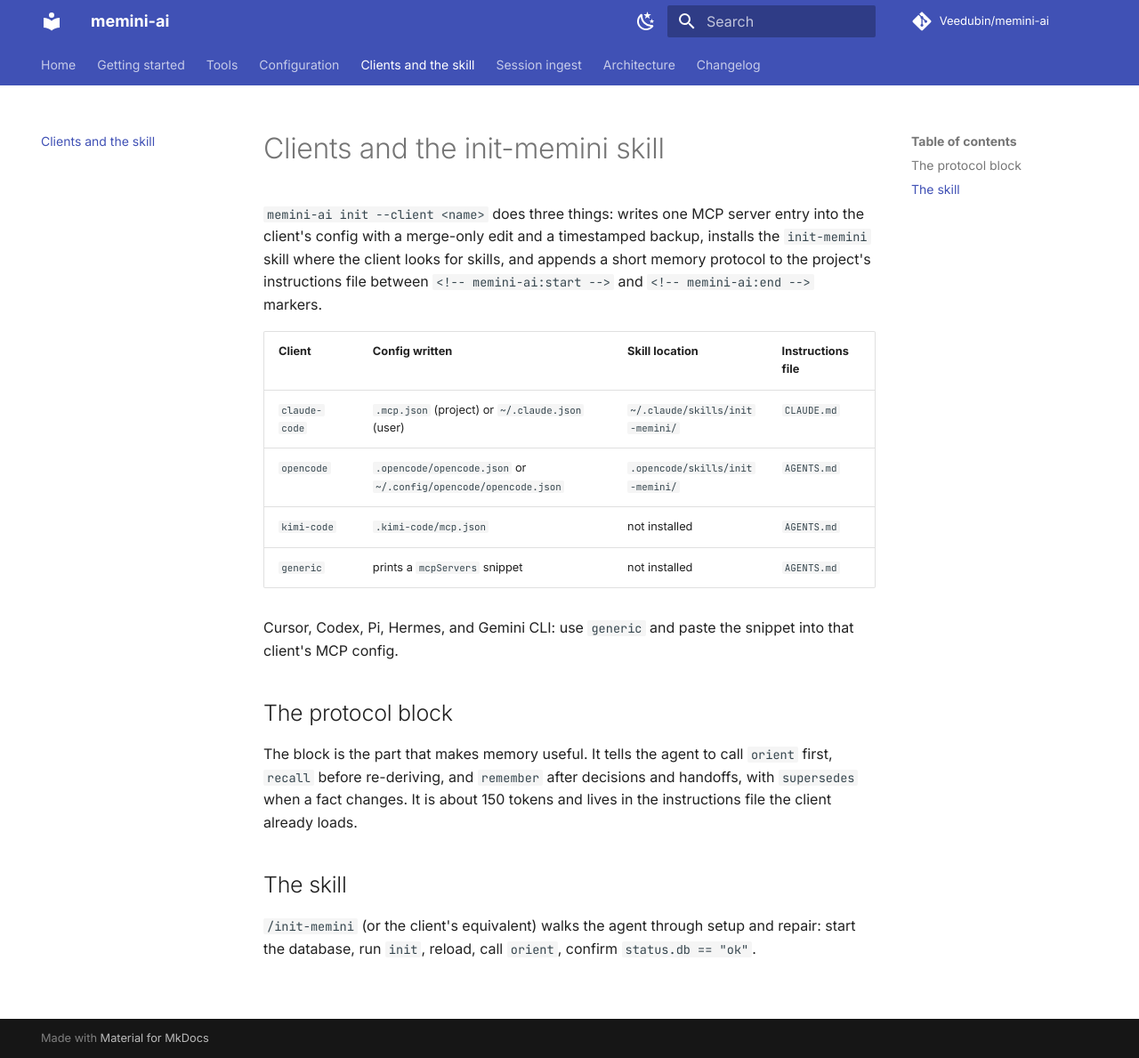
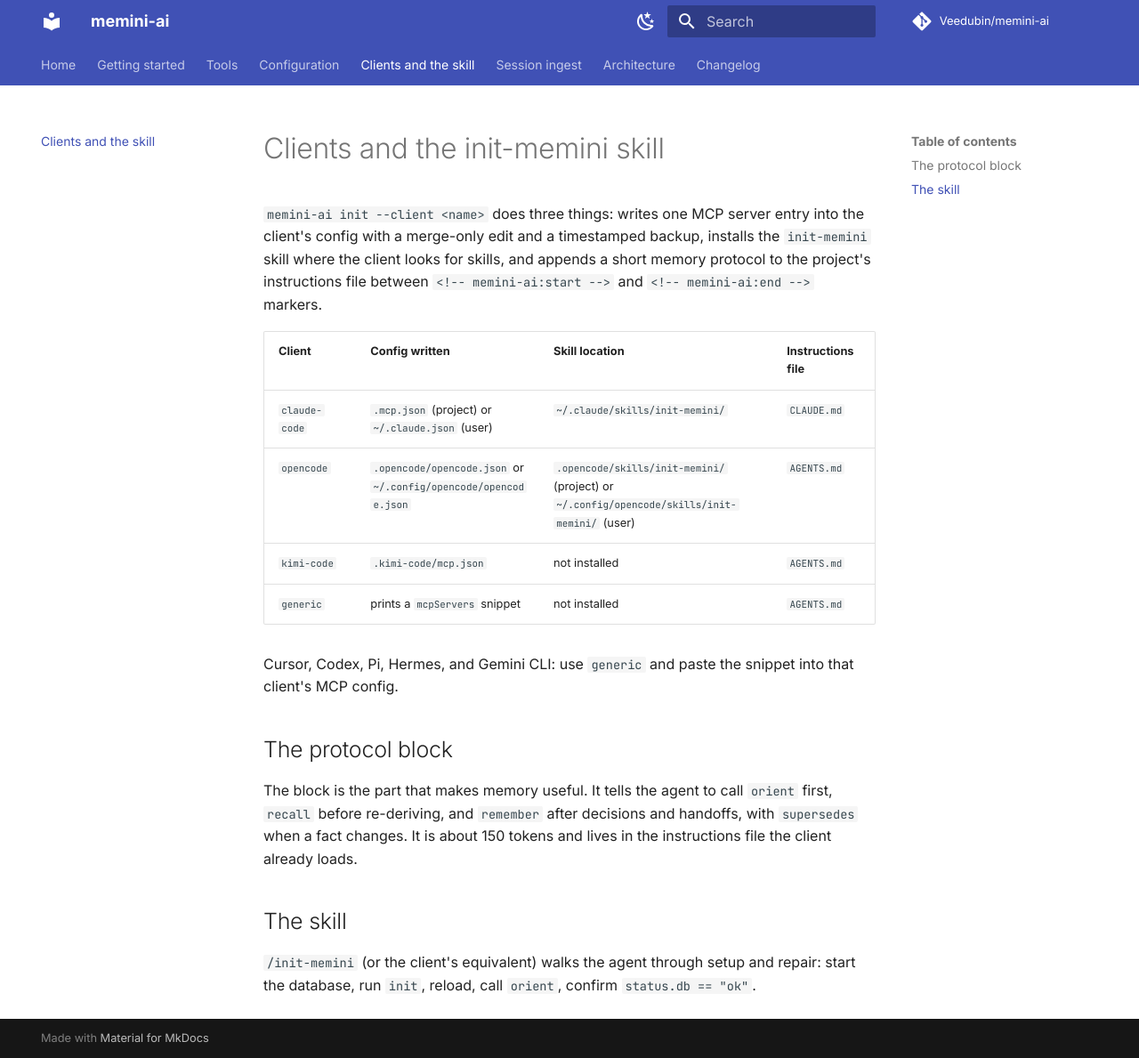
Before and after one commit to Veedubin/memini-ai, an MkDocs documentation site: the page built from docs/clients.md, in a window 1280 px wide and 1189 px high. Shown: the whole window at 89% size. Built offline with MkDocs 1.6.1 and Material for MkDocs 9.7.7, drawn with Linux system fonts in a browser that asks for light colours; comment, search, counter and statistics services are not loaded.

Commit message:
docs: exclude internal design docs from site, fix opencode skill path
Add exclude_docs for superpowers/** so internal specs/plans aren't built
into the public mkdocs site, and split the opencode skill-location cell
by scope to match clients.py::init_client.

Co-Authored-By: Claude Fable 5.1 <noreply@anthropic.com>

```diff
--- a/docs/clients.md
+++ b/docs/clients.md
@@ -8,7 +8,7 @@ between `<!-- memini-ai:start -->` and `<!-- memini-ai:end -->` markers.
 | Client | Config written | Skill location | Instructions file |
 |---|---|---|---|
 | `claude-code` | `.mcp.json` (project) or `~/.claude.json` (user) | `~/.claude/skills/init-memini/` | `CLAUDE.md` |
-| `opencode` | `.opencode/opencode.json` or `~/.config/opencode/opencode.json` | `.opencode/skills/init-memini/` | `AGENTS.md` |
+| `opencode` | `.opencode/opencode.json` or `~/.config/opencode/opencode.json` | `.opencode/skills/init-memini/` (project) or `~/.config/opencode/skills/init-memini/` (user) | `AGENTS.md` |
 | `kimi-code` | `.kimi-code/mcp.json` | not installed | `AGENTS.md` |
 | `generic` | prints a `mcpServers` snippet | not installed | `AGENTS.md` |
 
--- a/mkdocs.yml
+++ b/mkdocs.yml
@@ -17,6 +17,8 @@ theme:
       toggle: { icon: material/weather-sunny, name: Switch to light mode }
   font: { text: Inter, code: JetBrains Mono }
 plugins: [search]
+exclude_docs: |
+  superpowers/**
 markdown_extensions:
   - admonition
   - tables
```
